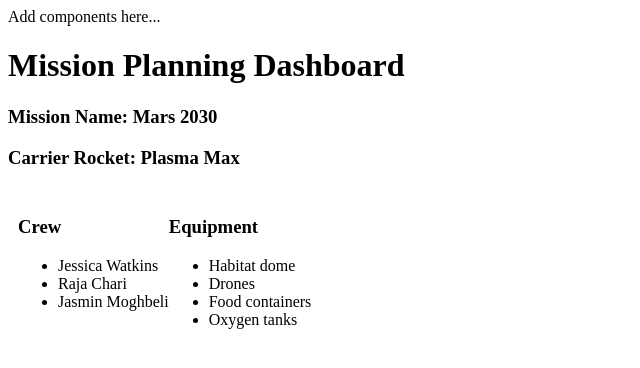
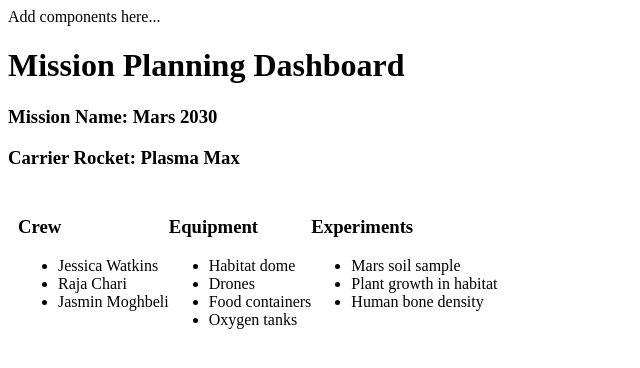
Before and after one commit to rinn-code/angular-studio-part1, an Angular app: page / in a window 1280 px wide. Shown: the top 368 px of the page, without its empty margins (0-640 px from the left). Built offline with nearby package versions, Linux system fonts and the light colour scheme.

Commit message:
added components

```diff
--- a/src/app/app.component.html
+++ b/src/app/app.component.html
@@ -3,4 +3,5 @@ Add components here...
 <div class="box">
   <app-crew></app-crew>
   <app-equipment></app-equipment>
+  <app-experiments></app-experiments>
 </div>
--- a/src/app/app.module.ts
+++ b/src/app/app.module.ts
@@ -5,13 +5,15 @@ import { AppComponent } from './app.component';
 import { HeaderComponent } from './header/header.component';
 import { CrewComponent } from './crew/crew.component';
 import { EquipmentComponent } from './equipment/equipment.component';
+import { ExperimentsComponent } from './experiments/experiments.component';
 
 @NgModule({
   declarations: [
     AppComponent,
     HeaderComponent,
     CrewComponent,
-    EquipmentComponent
+    EquipmentComponent,
+    ExperimentsComponent
   ],
   imports: [
     BrowserModule
--- /dev/null
+++ b/src/app/experiments/experiments.component.html
@@ -0,0 +1,6 @@
+<h3>Experiments</h3>
+<ul>
+   <li>Mars soil sample</li>
+   <li>Plant growth in habitat</li>
+   <li>Human bone density</li>
+</ul>
--- /dev/null
+++ b/src/app/experiments/experiments.component.ts
@@ -0,0 +1,15 @@
+import { Component, OnInit } from '@angular/core';
+
+@Component({
+  selector: 'app-experiments',
+  templateUrl: './experiments.component.html',
+  styleUrls: ['./experiments.component.css']
+})
+export class ExperimentsComponent implements OnInit {
+
+  constructor() { }
+
+  ngOnInit() {
+  }
+
+}
```
Also changed, not shown: src/app/experiments/experiments.component.css (added), 1 other file (tests, documents, lock files or other folders).
